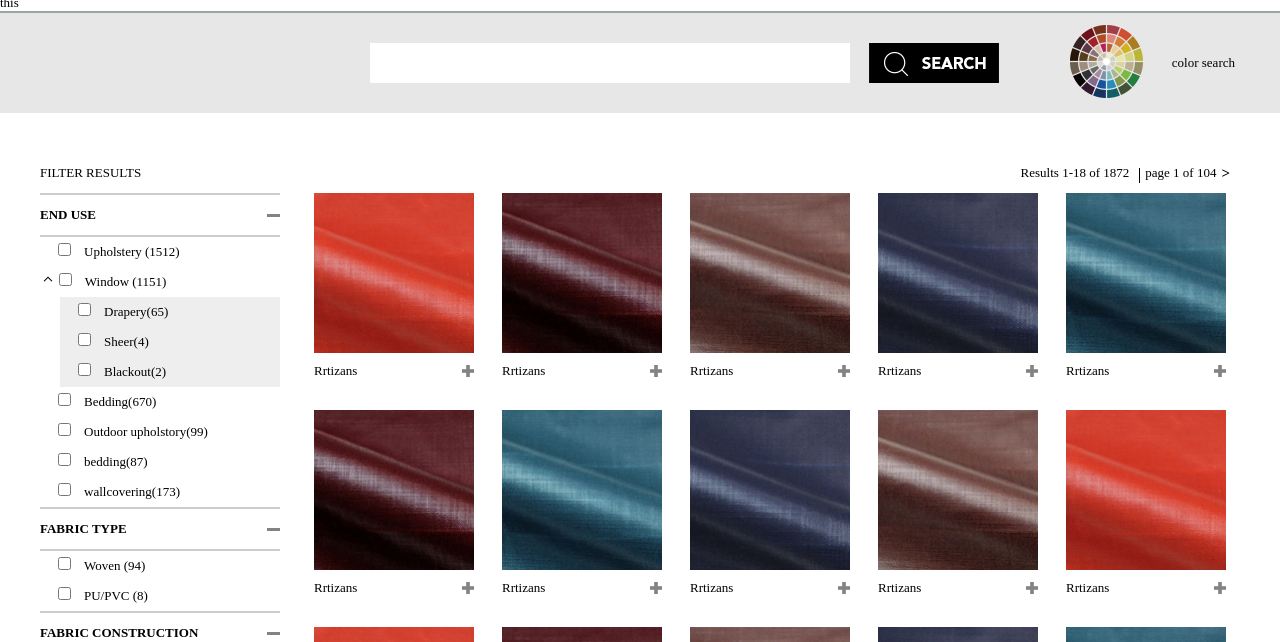
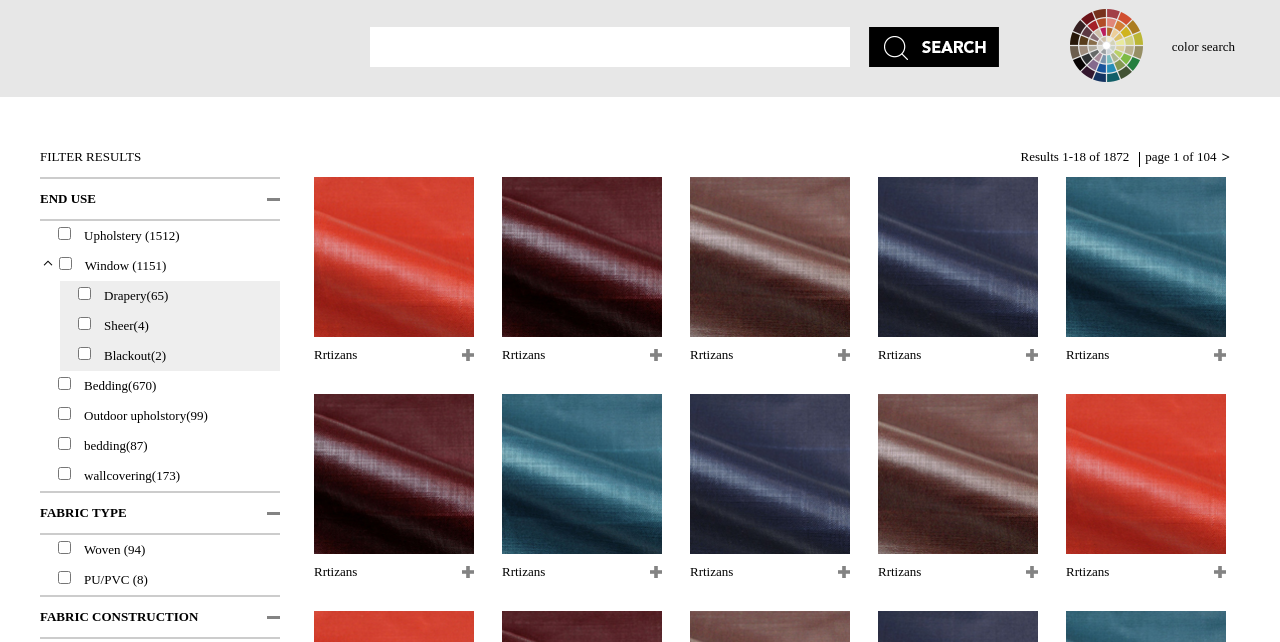
Before and after one commit to suyulong15000971151/xiangmu, a plain HTML site: page foreign/search.html in a window 1280 px wide. Shown: the part 85-727 px from the top of the page. Drawn offline with Linux system fonts and the light colour scheme.

Commit message:
Update search.html

```diff
--- a/foreign/search.html
+++ b/foreign/search.html
@@ -31,7 +31,7 @@
 
 		        </div>
 		</header>
-		this
+
 		<div class="sub-nav">
 			<div class="content">
 				<div class="search">
```
